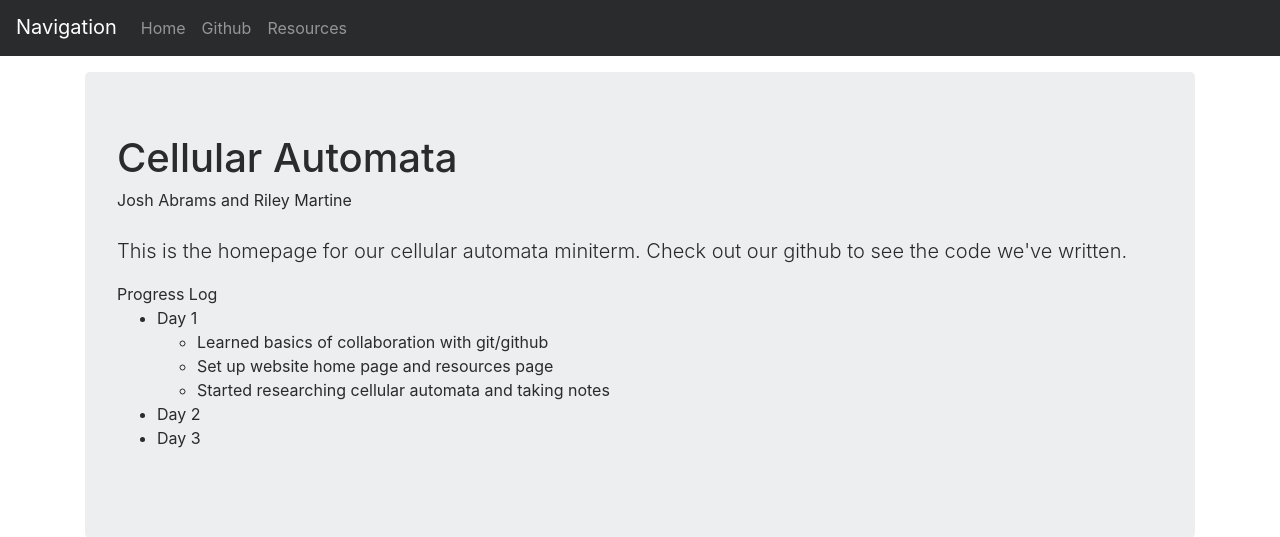
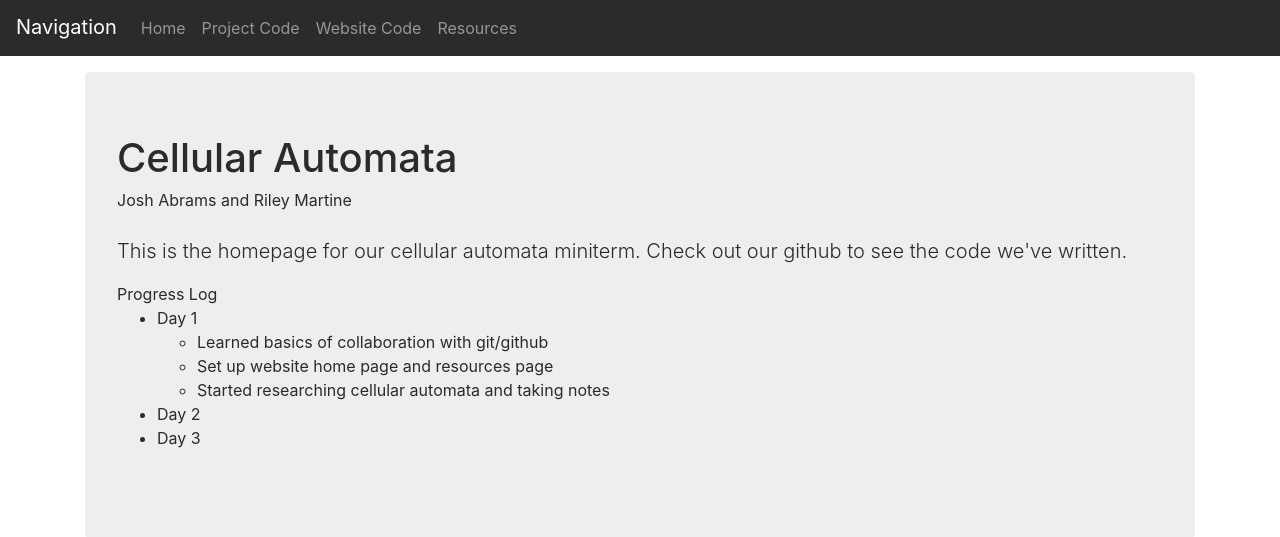
Before and after one commit to riley-martine/cell_auto_site, a PHP site: page /index.php in a window 1280 px wide. Shown: the top 537 px of the page. Run offline with PHP 8.4, Linux system fonts and the light colour scheme; some libraries are stand-ins or nearby versions.

Commit message:
Add website github link

```diff
--- a/includes/navbar.php
+++ b/includes/navbar.php
@@ -5,15 +5,23 @@
   <a class="navbar-brand" href="#">Navigation</a>
   <div class="collapse navbar-collapse" id="navbarCollapse">
     <ul class="navbar-nav mr-auto">
+
       <li class="nav-item">
         <a class="nav-link" href="index.php">Home <span class="sr-only">(current)</span></a>
       </li>
+
       <li class="nav-item">
-        <a class="nav-link" target="_blank" href="https://github.com/auhsoja/Cellular-Automata-GUI">Github</a>
+        <a class="nav-link" target="_blank" href="https://github.com/auhsoja/Cellular-Automata-GUI">Project Code</a>
       </li>
+
+      <li class="nav-item">
+        <a class="nav-link" target="_blank" href="https://github.com/mbmartine/cell_auto_site">Website Code</a>
+      </li>
+
       <li class="nav-item">
         <a class="nav-link" href="resources.php">Resources</a>
       </li>
+
     </ul>
   </div>
 </nav>
```
